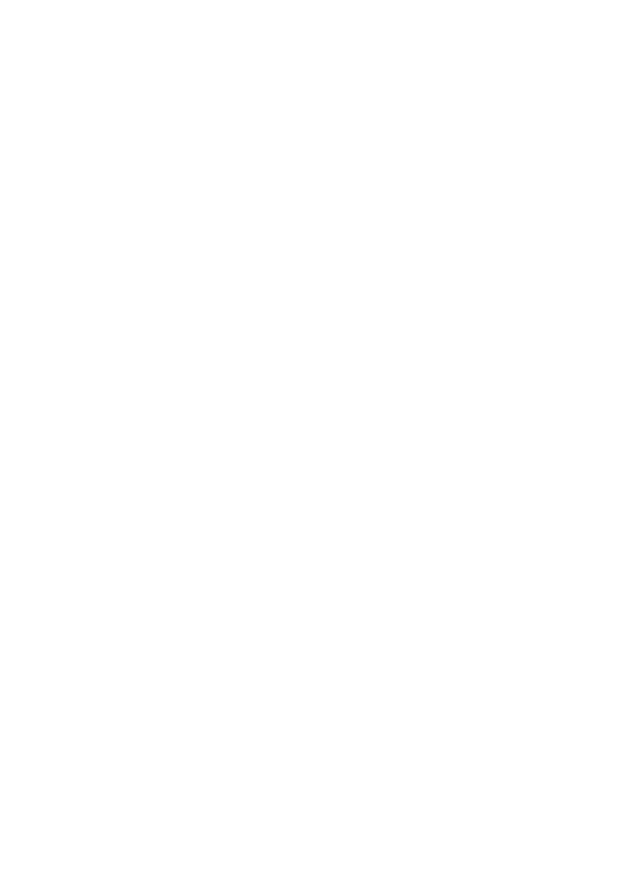
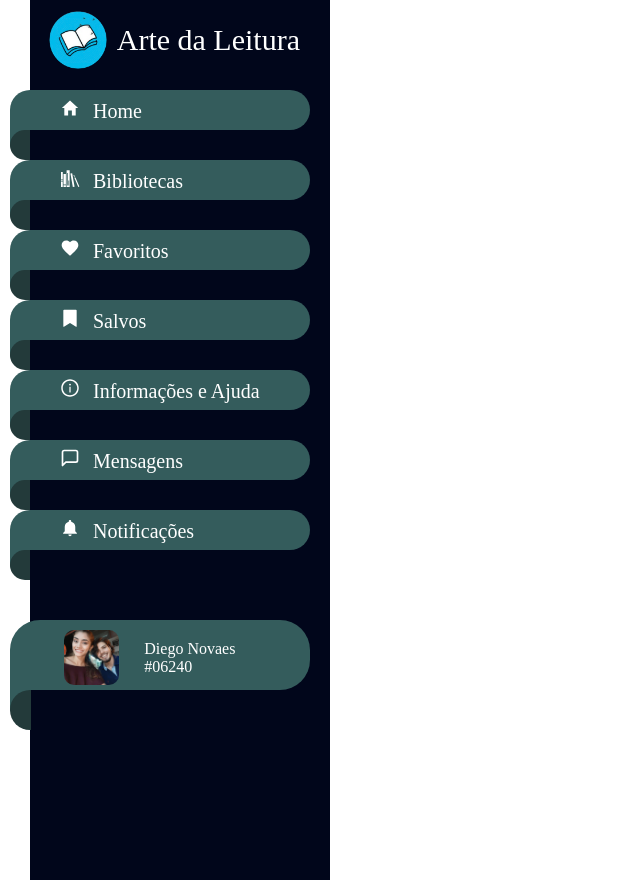
Before and after one commit to SoldadoM43/biblioteca_hibrida, a React (Vite) app in the folder frontend/: page /profile_screen in a window 1280 px wide. Before the commit this address had no page. Shown: the whole page, without its empty margins (0-640 px from the left). Before the commit the page ends 800 px from the top, so only its background shows below. Built offline with nearby package versions, Linux system fonts and the light colour scheme.

Commit message:
Profile Screen Criada

```diff
--- a/frontend/src/components/Menu/index.tsx
+++ b/frontend/src/components/Menu/index.tsx
@@ -84,7 +84,7 @@
                         <li>
                             <div className="card2">
                                 <div className="profile">
-                                    <Link to="/perfil" style={{ textDecoration: 'none' }}>
+                                    <Link to="/profile_screen" style={{ textDecoration: 'none' }}>
                                         <div className="profile_details">
                                             <img src={Perfil} alt="perfil" />
                                             <div className="name_rm">
--- /dev/null
+++ b/frontend/src/pages/ProfileScreen/index.tsx
@@ -0,0 +1,9 @@
+import Menu from "../../components/Menu";
+
+export default function ProfileScreen() {
+    return (
+        <>
+            <Menu />
+        </>
+    );
+}
--- a/frontend/src/routes.tsx
+++ b/frontend/src/routes.tsx
@@ -10,6 +10,7 @@
 import RegistrationScreen from "./pages/RegistrationScreen";
 import NotificationsScreen from "./pages/NotificationsScreen";
 import InformationHelpScreen from "./pages/InformationHelpScreen";
+import ProfileScreen from "./pages/ProfileScreen";
 
 export default function AppRoutes() {
     return (
@@ -19,12 +20,13 @@
                 <Route path="/home_screen" element={<HomeScreen/>}/>
                 <Route path="/login_screen" element={<LoginScreen />}/>
                 <Route path="/savad_screen" element={<SavedScreen />}/>
+                <Route path="/profile_screen" element={<ProfileScreen />}/>
                 <Route path="/messages_screen" element={<MessagesScreen />}/>
                 <Route path="/favorite_screen" element={<FavoriteScreen />}/>
                 <Route path="/libraries_screen" element={<LibrariesScreen />}/>
+                <Route path="/registration_screen" element={<RegistrationScreen />}/>
                 <Route path="/notifications_screen" element={<NotificationsScreen />}/>
                 <Route path="/informations_help_screen" element={<InformationHelpScreen />}/>
-                <Route path="/registration_screen" element={<RegistrationScreen />}/>
             </Routes>
         </BrowserRouter>
     );
```
